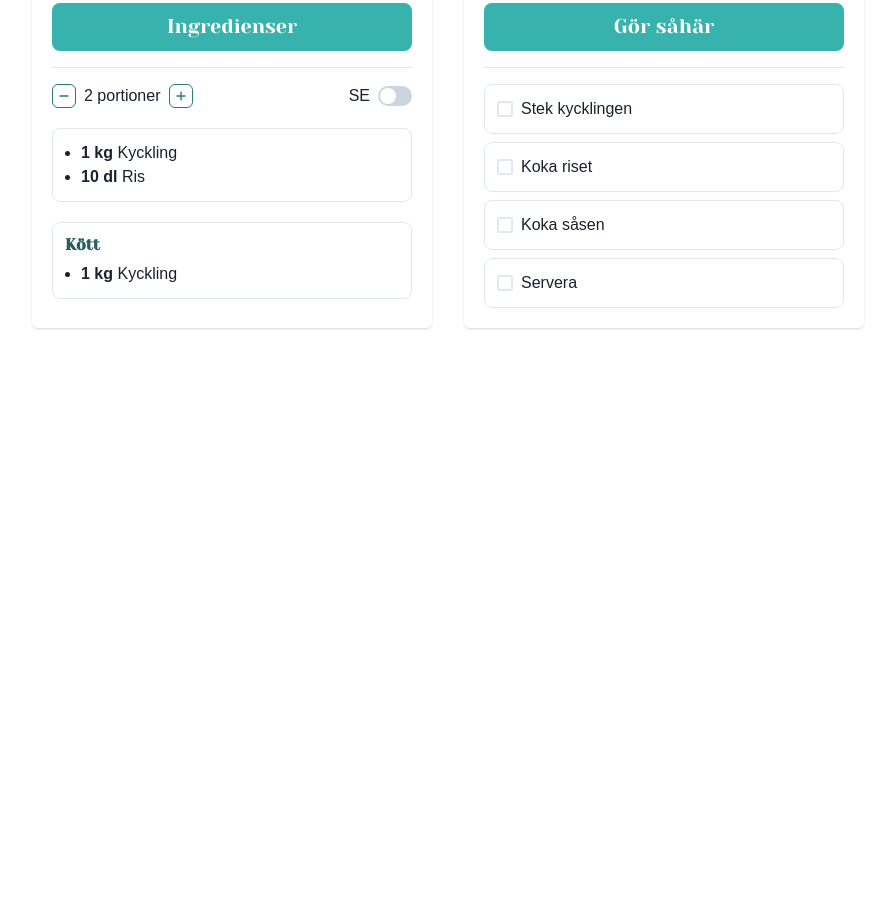
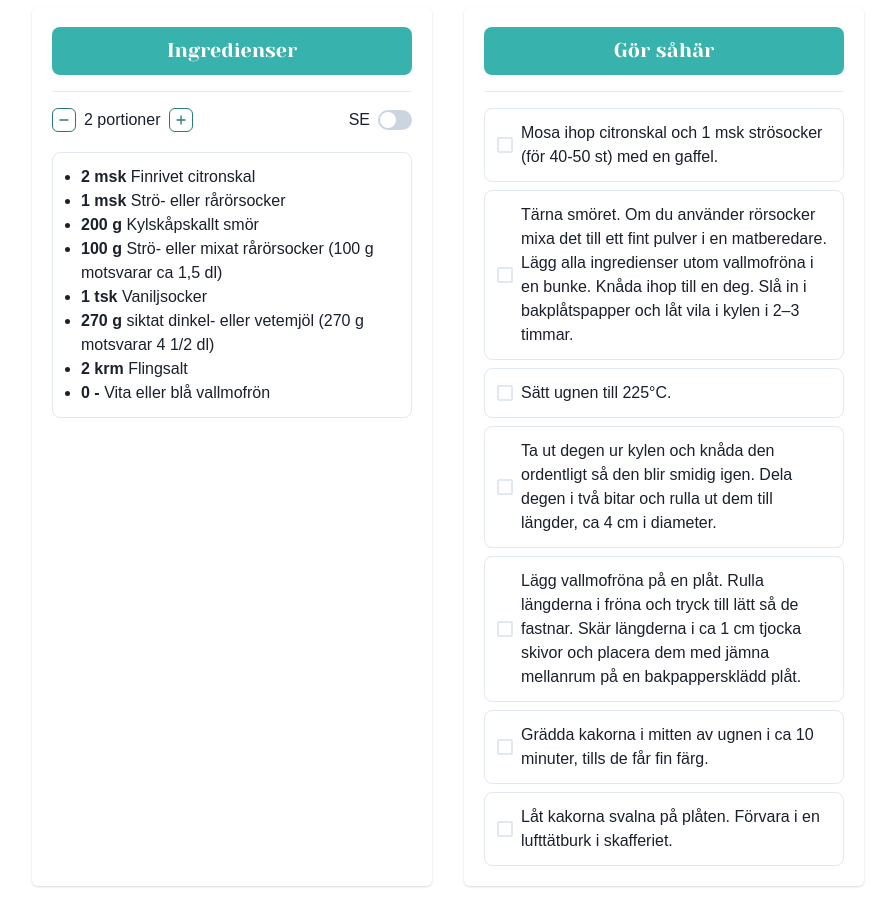
Before and after one commit to teojonsater/kitchen-cache-v2, a React (Create React App) app in the folder client/: page / in a window 1280 px wide. Shown: the part 1000-1918 px from the top of the page, without its empty margins (192-1087 px from the left). Before the commit the page ends 1360 px from the top, so only its background shows below. Built offline with nearby package versions, Linux system fonts and the light colour scheme.

Commit message:
Changed dummy recipe data

```diff
--- a/client/src/pages/RecipePage/RecipePage.tsx
+++ b/client/src/pages/RecipePage/RecipePage.tsx
@@ -8,41 +8,70 @@ import RecipeBanner from "./components/RecipeBanner";
 
 function RecipePage() {
 	const [recipe] = React.useState<RecipeObject>({
-		cookingTime: 30,
+		cookingTime: 60,
 		createdAt: new Date(),
-		desc: "Detta är en beskrivning på ett recept. Denna beskrivning kommer fortsätta för att se hur det ser ut när det blir flera rader.",
+		desc: "Supergoda kakor med citron och krispiga vallmofrön och smak av vanilj. Perfekt som gå bort-present om du lyckas hålla dig ifrån att äta alla själv! Receptet är publicerat i samarbete med boken Blåbärssnår, äppelskrutt och rabarberskugga.",
 		id: uuid(),
-		image: "https://www.expatica.com/app/uploads/sites/5/2014/05/french-food.jpg",
+		image: "https://assets.icanet.se/e_sharpen:80,q_auto,dpr_1.25,w_718,h_718,c_lfill/imagevaultfiles/id_181465/cf_259/citron_och_vallmokakor.jpg",
 		ingredientGroups: [
 			{
 				ingredients: [
 					{
-						amount: 1,
-						measurement: "kg",
-						name: "Kyckling",
+						amount: 2,
+						measurement: "msk",
+						name: "Finrivet citronskal",
 					},
 					{
-						amount: 10,
-						measurement: "dl",
-						name: "Ris",
+						amount: 1,
+						measurement: "msk",
+						name: "Strö- eller rårörsocker",
 					},
-				],
-			},
-			{
-				name: "Kött",
-				ingredients: [
+					{
+						amount: 200,
+						measurement: "g",
+						name: "Kylskåpskallt smör",
+					},
+					{
+						amount: 100,
+						measurement: "g",
+						name: "Strö- eller mixat rårörsocker (100 g motsvarar ca 1,5 dl)",
+					},
 					{
 						amount: 1,
-						measurement: "kg",
-						name: "Kyckling",
+						measurement: "tsk",
+						name: "Vaniljsocker",
+					},
+					{
+						amount: 270,
+						measurement: "g",
+						name: "siktat dinkel- eller vetemjöl (270 g motsvarar 4 1/2 dl)",
+					},
+					{
+						amount: 2,
+						measurement: "krm",
+						name: "Flingsalt",
+					},
+					{
+						amount: 0,
+						measurement: "-",
+						name: "Vita eller blå vallmofrön",
 					},
 				],
 			},
 		],
-		originalRecipe: "https://www.google.com",
-		servings: 5,
-		steps: ["Stek kycklingen", "Koka riset", "Koka såsen", "Servera"],
-		name: "Receptnamn",
+		originalRecipe:
+			"https://www.ica.se/recept/citron-och-vallmokakor-723833/",
+		servings: 10,
+		steps: [
+			"Mosa ihop citronskal och 1 msk strösocker (för 40-50 st) med en gaffel.",
+			"Tärna smöret. Om du använder rörsocker mixa det till ett fint pulver i en matberedare. Lägg alla ingredienser utom vallmofröna i en bunke. Knåda ihop till en deg. Slå in i bakplåtspapper och låt vila i kylen i 2–3 timmar.",
+			"Sätt ugnen till 225°C.",
+			"Ta ut degen ur kylen och knåda den ordentligt så den blir smidig igen. Dela degen i två bitar och rulla ut dem till längder, ca 4 cm i diameter.",
+			"Lägg vallmofröna på en plåt. Rulla längderna i fröna och tryck till lätt så de fastnar. Skär längderna i ca 1 cm tjocka skivor och placera dem med jämna mellanrum på en bakpappersklädd plåt.",
+			"Grädda kakorna i mitten av ugnen i ca 10 minuter, tills de får fin färg.",
+			"Låt kakorna svalna på plåten. Förvara i en lufttätburk i skafferiet.",
+		],
+		name: "Citron och vallmokakor",
 	});
 
 	return (
```
